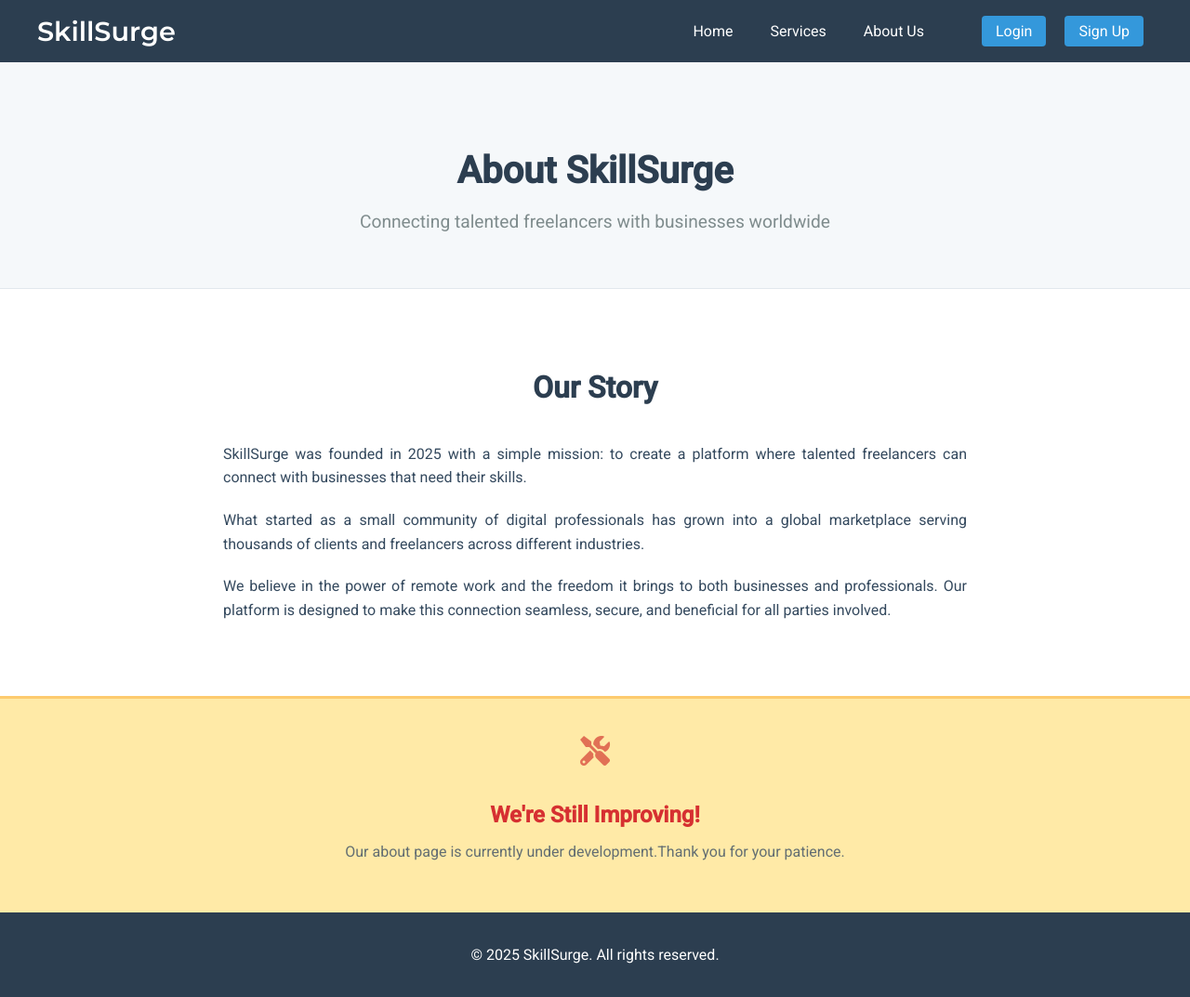
After one commit to maheshpradeep/Freelance_website, a PHP site: page /aboutus.php in a window 1280 px wide. The commit adds this page. Shown: the whole page at 93% size. Run offline with PHP 8.4, Linux system fonts and the light colour scheme.

Commit message:
create and update tempory service and about us pages

```diff
--- /dev/null
+++ b/aboutus.php
@@ -0,0 +1,39 @@
+<?php
+// Set page variable for the header
+$page = 'about';
+include('includes/header.php');
+?>
+
+<main>
+  <!-- Hero Section -->
+  <section class="welcome">
+    <h1>About SkillSurge</h1>
+    <p>Connecting talented freelancers with businesses worldwide</p>
+  </section>
+
+  <!-- Our Story Section -->
+  <section class="our-story">
+    <div class="container">
+      <h2>Our Story</h2>
+      <div class="story-content">
+        <!-- Removed the team image -->
+        <div class="story-text">
+          <p>SkillSurge was founded in 2025 with a simple mission: to create a platform where talented freelancers can connect with businesses that need their skills.</p>
+          <p>What started as a small community of digital professionals has grown into a global marketplace serving thousands of clients and freelancers across different industries.</p>
+          <p>We believe in the power of remote work and the freedom it brings to both businesses and professionals. Our platform is designed to make this connection seamless, secure, and beneficial for all parties involved.</p>
+        </div>
+      </div>
+    </div>
+  </section>
+</main>
+
+<!-- Under Development Banner - Placed between main and footer -->
+<div class="development-banner">
+  <div class="banner-content">
+    <i class="fas fa-tools"></i>
+    <h3>We're Still Improving!</h3>
+    <p>Our about page is currently under development.Thank you for your patience.</p>
+  </div>
+</div>
+
+<?php include('includes/footer.php'); ?>
--- /dev/null
+++ b/assets/css/about.css
@@ -0,0 +1,144 @@
+/* About Us Page Styles */
+
+/* Main sections */
+.welcome {
+  text-align: center;
+  padding: 60px 20px;
+  background-color: #f5f8fa;
+  border-bottom: 1px solid #e1e8ed;
+}
+
+.welcome h1 {
+  font-size: 2.5rem;
+  margin-bottom: 20px;
+  color: #2c3e50;
+}
+
+.welcome p {
+  font-size: 1.2rem;
+  max-width: 800px;
+  margin: 0 auto;
+  color: #7f8c8d;
+}
+
+/* Container for sections */
+.container {
+  max-width: 1200px;
+  margin: 0 auto;
+  padding: 0 20px;
+}
+
+/* Our Story Section */
+.our-story {
+  padding: 60px 0;
+  background-color: #fff;
+}
+
+.our-story h2 {
+  text-align: center;
+  font-size: 2rem;
+  margin-bottom: 40px;
+  color: #2c3e50;
+}
+
+.story-content {
+  /* Modified to center content since image is removed */
+  display: block;
+  max-width: 800px;
+  margin: 0 auto;
+}
+
+/* Removed story-image styles */
+
+.story-text p {
+  margin-bottom: 20px;
+  line-height: 1.6;
+  color: #34495e;
+  text-align: justify;
+}
+
+/* Under Development Banner - Match services.php approach */
+.development-banner {
+  background-color: #ffeaa7;
+  padding: 20px 0;
+  margin: 0;
+  border-top: 3px solid #fdcb6e;
+  width: 100%;
+  clear: both;
+  overflow: hidden; /* Prevent any possible overflow issues */
+  display: block;
+  position: static;
+  box-sizing: border-box;
+}
+
+.banner-content {
+  max-width: 900px;
+  margin: 0 auto;
+  text-align: center;
+  padding: 20px;
+}
+
+.banner-content i {
+  font-size: 2rem;
+  color: #e17055;
+  margin-bottom: 15px;
+  display: inline-block;
+}
+
+.banner-content h3 {
+  font-size: 1.5rem;
+  color: #d63031;
+  margin-bottom: 10px;
+}
+
+.banner-content p {
+  color: #636e72;
+  font-size: 1rem;
+}
+
+/* Structure styles */
+body, html {
+  height: 100%;
+  margin: 0;
+  padding: 0;
+}
+
+body {
+  display: block;
+  min-height: 100vh;
+}
+
+main {
+  display: block;
+  width: 100%;
+  min-height: 70vh;
+}
+
+footer {
+  display: block;
+  width: 100%;
+  padding: 20px 0;
+  margin-top: 0;
+  position: relative;
+}
+
+/* Responsive Design */
+@media (max-width: 900px) {
+  .story-content {
+    padding: 0 20px;
+  }
+}
+
+@media (max-width: 600px) {
+  .welcome h1 {
+    font-size: 2rem;
+  }
+
+  .welcome p {
+    font-size: 1rem;
+  }
+
+  .our-story h2 {
+    font-size: 1.8rem;
+  }
+}
--- a/includes/header.php
+++ b/includes/header.php
@@ -35,6 +35,9 @@ $currentPage = basename($_SERVER['PHP_SELF']);
   <?php if ($page === 'services'): ?>
     <link rel="stylesheet" href="assets/css/service.css?v=<?= filemtime('assets/css/service.css') ?>">
   <?php endif; ?>
+  <?php if ($page === 'about'): ?>
+    <link rel="stylesheet" href="assets/css/about.css?v=<?= filemtime('assets/css/about.css') ?>">
+  <?php endif; ?>
   <script src="assets/js/main.js?v=<?= filemtime('assets/js/main.js') ?>"></script>
 </head>
 <body>
@@ -47,7 +50,7 @@ $currentPage = basename($_SERVER['PHP_SELF']);
         <ul class="main-nav">
           <li><a href="index.php">Home</a></li>
           <li><a href="services.php">Services</a></li>
-          <li><a href="about.php">About Us</a></li>
+          <li><a href="aboutus.php">About Us</a></li>
           <!-- Show Account page if logged in -->
           <?php if (isset($_SESSION['user_id'])): ?>
             <li><a href="account.php">Account</a></li>
--- a/services.php
+++ b/services.php
@@ -70,9 +70,9 @@ include('includes/header.php');
     <p>Connect with skilled freelancers who can help your business grow and succeed.</p>
 
     <?php if (!isset($_SESSION['user_id'])): ?>
-      <a href="contact.php" class="btn">Find Talent Today</a>
+      <a href="services.php" class="btn">Find Talent Today</a>
     <?php else: ?>
-      <a href="contact.php" class="btn">Get Started</a>
+      <a href="services.php" class="btn">Get Started</a>
     <?php endif; ?>
   </section>
 
--- a/test.txt
+++ /dev/null
@@ -1 +0,0 @@
-for test
```
Also changed, not shown: ignore/New Text Document.txt (renamed from New Text Document.txt), ignore/init.sql (renamed from init.sql).
